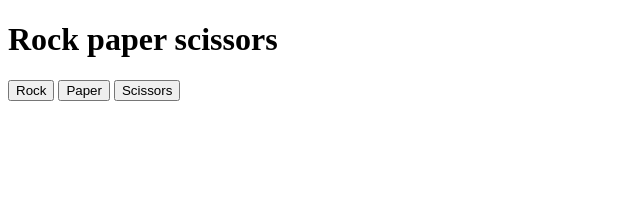
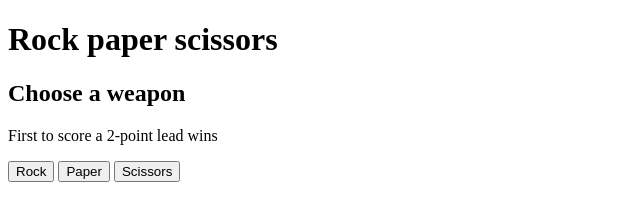
Before and after one commit to stebeus/rock-paper-scissors, a website: page index.html in a window 1280 px wide. Shown: the whole page, without its empty margins (0-640 px from the left). Drawn offline with Linux system fonts and the light colour scheme.

Commit message:
feat: add announcement section

```diff
--- a/index.html
+++ b/index.html
@@ -12,6 +12,12 @@
         <h1>Rock paper scissors</h1>
       </header>
       <main>
+        <section class="announcement">
+          <h2 class="announcement__title">Choose a weapon</h2>
+          <p class="announcement__description">
+            First to score a 2-point lead wins
+          </p>
+        </section>
         <button type="button" id="btn-rock">Rock</button>
         <button type="button" id="btn-paper">Paper</button>
         <button type="button" id="btn-scissors">Scissors</button>
```
